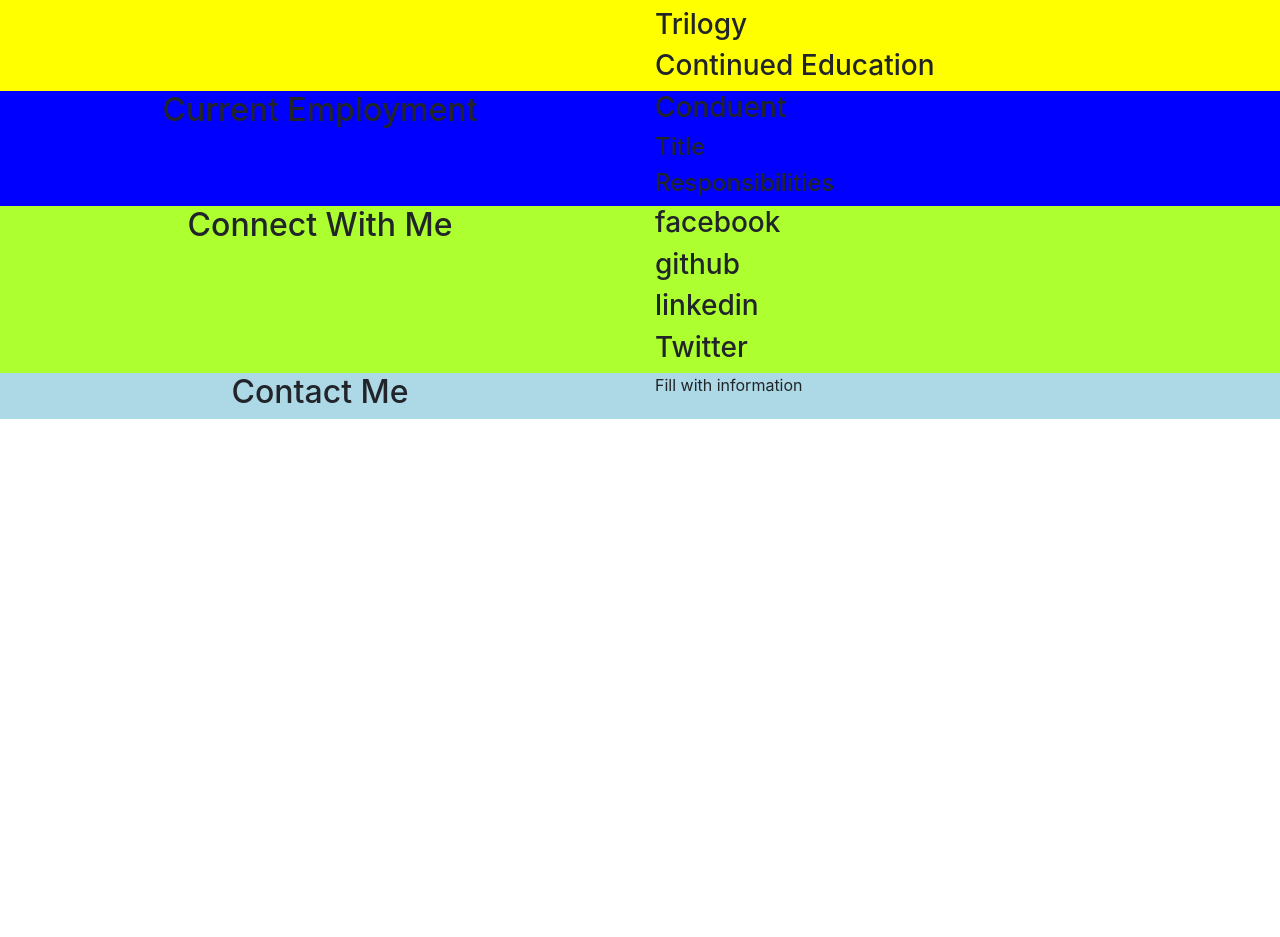
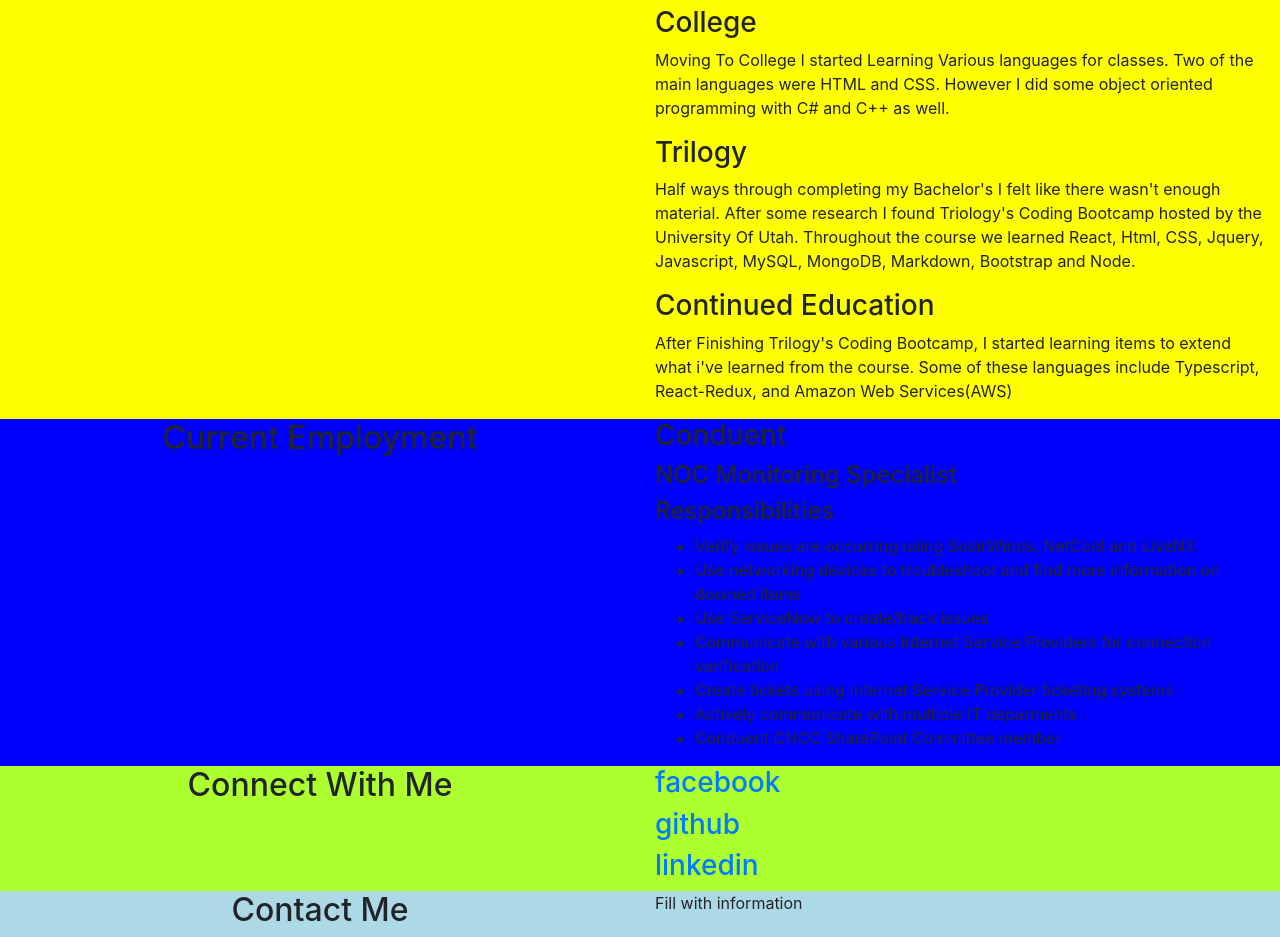
Before and after one commit to ikemous/portfolio, a React (Create React App) app in the folder client/: page / in a window 1280 px wide. Shown: the part 603-1540 px from the top of the page. Before the commit the page ends 1022 px from the top, so only its background shows below. Built offline with nearby package versions, Linux system fonts and the light colour scheme.

Commit message:
added material to the home page

```diff
--- a/client/src/pages/HomePage.tsx
+++ b/client/src/pages/HomePage.tsx
@@ -40,13 +40,30 @@
                 </Col>
                 <Col xs={12} md={6} className="text-left">
                     <h3>High Scool</h3>
-                    Fill this with about me information
+                    <p>
+                        I started programming in high school learning C# using Microsoft's
+                        Visual Studio. We also learned some Java eclipse
+                    </p>
                     <h3>College</h3>
-
+                    <p>
+                        Moving To College I started Learning Various languages for classes.
+                        Two of the main languages were HTML and CSS. However I did some object
+                        oriented programming with C# and C++ as well.
+                    </p>
                     <h3>Trilogy</h3>
-
-
+                    <p>
+                        Half ways through completing my Bachelor's I felt like there wasn't
+                        enough material. After some research I found Triology's Coding Bootcamp
+                        hosted by the University Of Utah. Throughout the course we learned React,
+                        Html, CSS, Jquery, Javascript, MySQL, MongoDB, Markdown, Bootstrap and
+                        Node.
+                    </p>
                     <h3>Continued Education</h3>
+                    <p>
+                        After Finishing Trilogy's Coding Bootcamp, I started learning items to
+                        extend what i've learned from the course. Some of these languages
+                        include Typescript, React-Redux, and Amazon Web Services(AWS)
+                    </p>
                 </Col>
             </Row>
             <Row style={{background: "blue"}} id="current-employment">
@@ -55,8 +72,23 @@
                 </Col>
                 <Col xs={12} md={6} className="text-left">
                     <h3>Conduent</h3>
-                    <h4>Title</h4>
+                    <h4>NOC Monitoring Specialist </h4>
                     <h4>Responsibilities</h4>
+                    <ul>
+                        <li> Verify issues are occurring using SolarWinds, NetCool and LiveNX</li>
+                        <li>
+                            Use networking devices to troubleshoot and find more information on
+                            downed items
+                        </li>
+                        <li>Use ServiceNow to create/track issues</li>
+                        <li>
+                            Communicate with various Internet Service Providers for connection
+                            verification
+                        </li>
+                        <li>Create tickets using Internet Service Provider ticketing systems</li>
+                        <li>Actively communicate with multiple IT deparments</li>
+                        <li>Conduent CNOC SharePoint Committee member</li>
+                    </ul>
                 </Col>
             </Row>
             <Row style={{background: "greenyellow"}} id="connect-with-me">
@@ -64,10 +96,15 @@
                     <h2>Connect With Me</h2>
                 </Col>
                 <Col xs={12} md={6} className="text-left">
-                    <h3>facebook</h3>
-                    <h3>github</h3>
-                    <h3>linkedin</h3>
-                    <h3>Twitter</h3>
+                    <a href="https://www.fb.gg/ikemous" rel="noopener noreferrer" target="_blank">
+                        <h3>facebook</h3>
+                    </a>
+                    <a href="https://github.com/ikemous" rel="noopener noreferrer" target="_blank">
+                        <h3>github</h3>
+                    </a>
+                    <a href="https://www.linkedin.com/in/ike-barranco/" rel="noopener noreferrer" target="_blank">
+                        <h3>linkedin</h3>
+                    </a>
                 </Col>
             </Row>
             <Row style={{background: "lightblue"}} id="contact-me">
```
